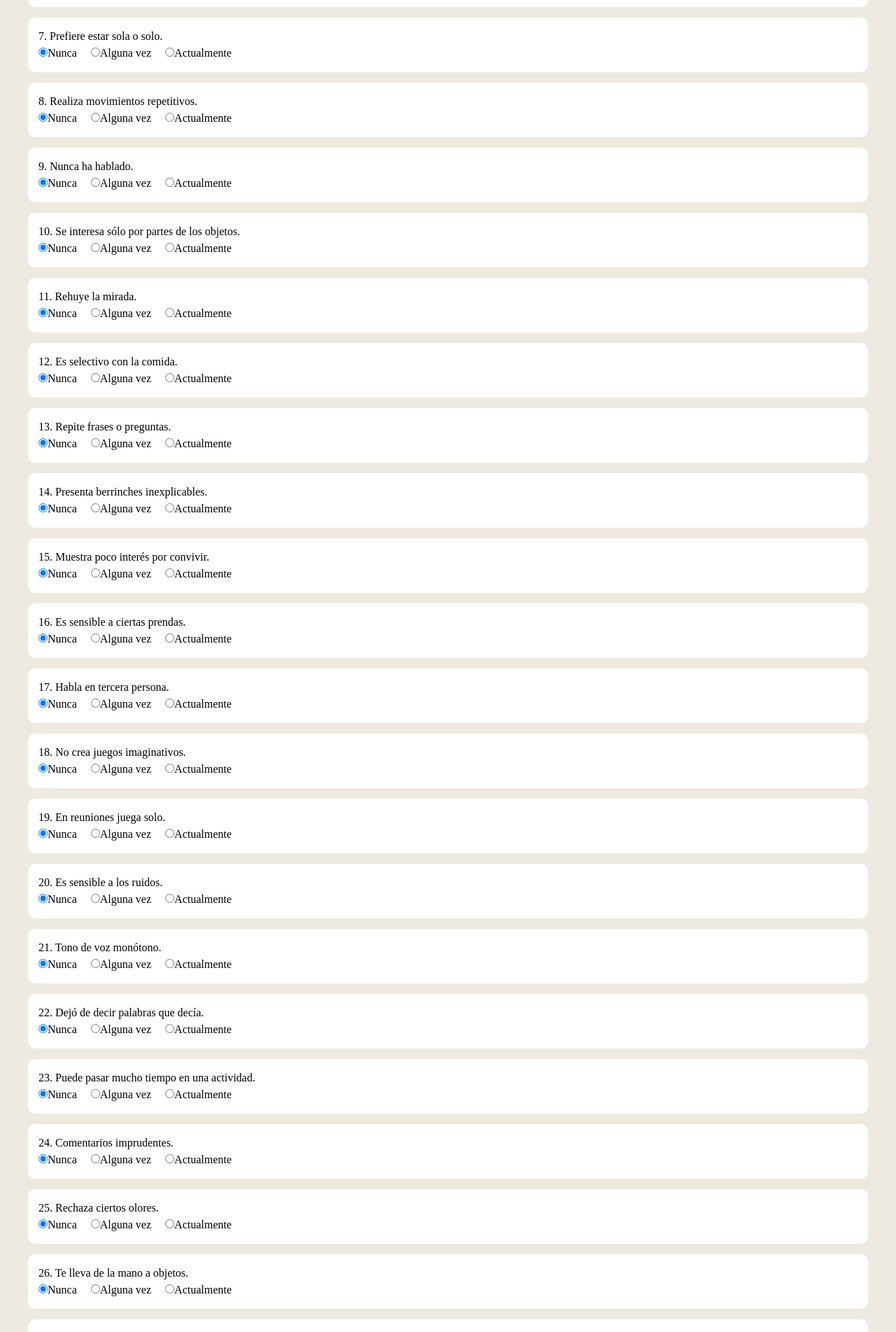
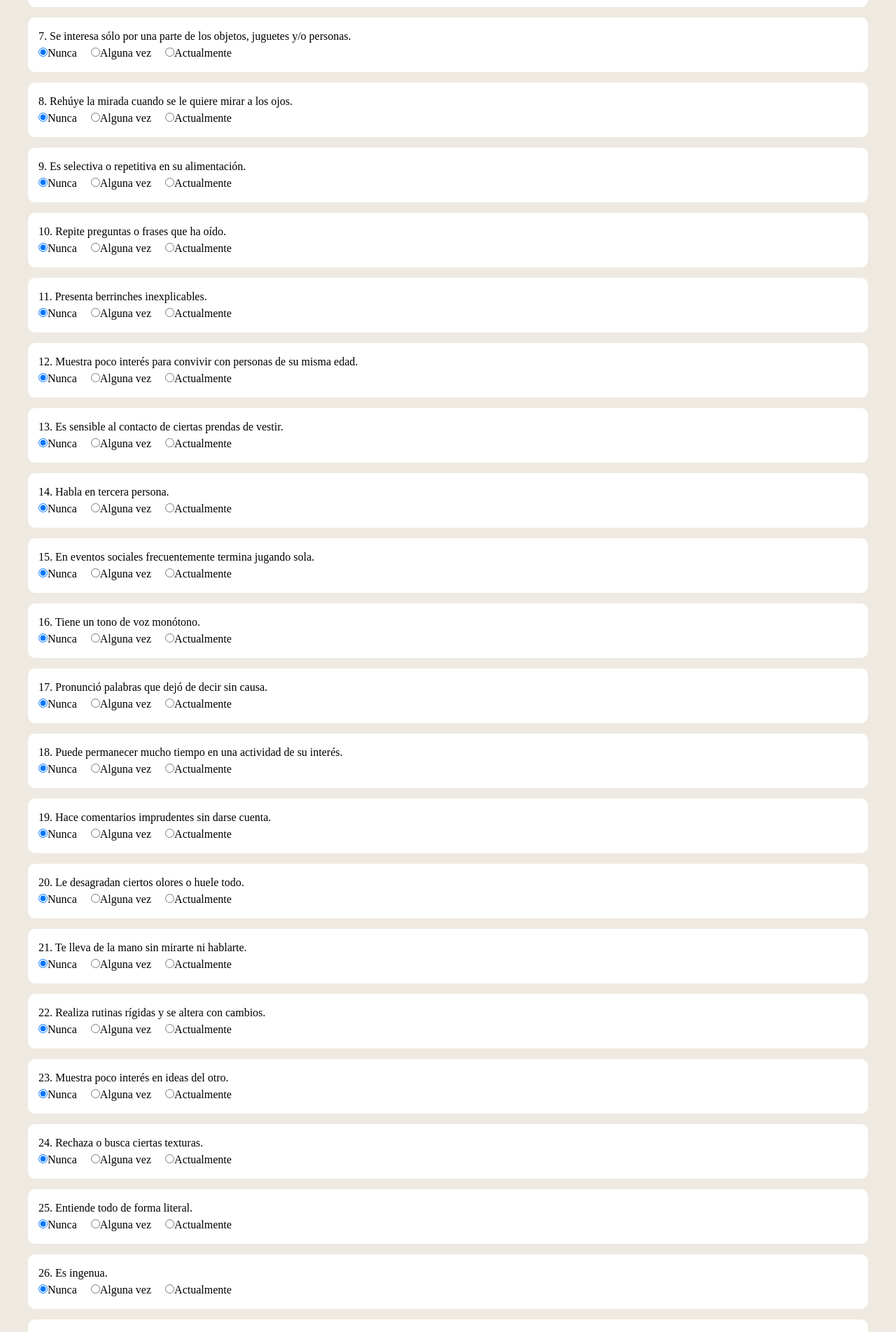
Before and after one commit to diegogiovenile/filtro-de-autismo-casa-tk, a React (Vite) app: page / in a window 1280 px wide. Shown: the part 855-2758 px from the top of the page at 70% size. Built offline with nearby package versions, Linux system fonts and the light colour scheme; the HTML template or start-up script is replaced by a standard one.

Commit message:
actualizacion filtro version nueva

```diff
--- a/src/App.jsx
+++ b/src/App.jsx
@@ -3,47 +3,39 @@ import jsPDF from "jspdf";
 import logo from "./assets/logo.png";
 
 const preguntas = [
-"Generalmente parece no atender cuando se le habla.",
-"Utiliza los juguetes acomodándolos o alineándolos.",
+"Utiliza los juguetes acomodándolos, alineándolos o apilándolos.",
 "Parece interesarse más por los objetos que por las personas.",
-"Ocasionalmente camina de puntas.",
-"Muestra retraso significativo en el lenguaje.",
+"Muestra retraso significativo en la adquisición del lenguaje.",
 "Prefiere jugar con cualquier objeto más que con juguetes.",
-"Prefiere estar sola o solo.",
-"Realiza movimientos repetitivos.",
+"Prefiere estar sola a interactuar o jugar con otros infantes.",
 "Nunca ha hablado.",
-"Se interesa sólo por partes de los objetos.",
-"Rehuye la mirada.",
-"Es selectivo con la comida.",
-"Repite frases o preguntas.",
+"Se interesa sólo por una parte de los objetos, juguetes y/o personas.",
+"Rehúye la mirada cuando se le quiere mirar a los ojos.",
+"Es selectiva o repetitiva en su alimentación.",
+"Repite preguntas o frases que ha oído.",
 "Presenta berrinches inexplicables.",
-"Muestra poco interés por convivir.",
-"Es sensible a ciertas prendas.",
+"Muestra poco interés para convivir con personas de su misma edad.",
+"Es sensible al contacto de ciertas prendas de vestir.",
 "Habla en tercera persona.",
-"No crea juegos imaginativos.",
-"En reuniones juega solo.",
-"Es sensible a los ruidos.",
-"Tono de voz monótono.",
-"Dejó de decir palabras que decía.",
-"Puede pasar mucho tiempo en una actividad.",
-"Comentarios imprudentes.",
-"Rechaza ciertos olores.",
-"Te lleva de la mano a objetos.",
-"Necesita rutinas.",
-"Habla solo de temas de interés.",
-"Rechaza texturas.",
-"Entiende todo literal.",
-"Presta atención a detalles.",
-"Es ingenuo.",
-"Tolerancia al dolor diferente.",
-"Se lleva cosas a la boca.",
-"Usa palabras muy formales.",
-"Aprende letras o números fácilmente.",
-"Usa frases aprendidas.",
-"Dificultad para entender emociones.",
-"Dificultad para dormir.",
-"A veces dice palabras sueltas.",
-"No mide peligros."
+"En eventos sociales frecuentemente termina jugando sola.",
+"Tiene un tono de voz monótono.",
+"Pronunció palabras que dejó de decir sin causa.",
+"Puede permanecer mucho tiempo en una actividad de su interés.",
+"Hace comentarios imprudentes sin darse cuenta.",
+"Le desagradan ciertos olores o huele todo.",
+"Te lleva de la mano sin mirarte ni hablarte.",
+"Realiza rutinas rígidas y se altera con cambios.",
+"Muestra poco interés en ideas del otro.",
+"Rechaza o busca ciertas texturas.",
+"Entiende todo de forma literal.",
+"Es ingenua.",
+"Usa palabras muy formales para su edad.",
+"Tiene facilidad para aprender datos.",
+"Usa frases aprendidas de forma ritual.",
+"Dificultad para interpretar emociones.",
+"Tiene dificultades para dormir.",
+"Dice palabras sueltas sin lenguaje funcional.",
+"No mide riesgos."
 ];
 
 export default function App() {
@@ -58,12 +50,18 @@ nuevas[index]=value;
 setRespuestas(nuevas);
 };
 
-const totalMarcados=respuestas.filter(r=>r!=="nunca").length;
+// 🔥 CÁLCULO CORRECTO
+const actuales = respuestas.filter(r => r === "actual").length;
+const antes = respuestas.filter(r => r === "alguna").length;
 
-const interpretacion = totalMarcados>=15
-? "Posibilidad de pertenecer al espectro autista. Se recomienda valoración diagnóstica."
-: "Menor probabilidad según este filtro.";
+const total = (actuales * 2) + antes;
 
+// 🔥 INTERPRETACIÓN CLÍNICA
+const interpretacion = total >= 28
+? "Existe la posibilidad de que la persona evaluada se encuentre dentro del espectro autista. Se recomienda acudir con un profesional para una evaluación diagnóstica."
+: "El puntaje no sugiere características significativas dentro del espectro autista según este filtro.";
+
+// 📄 PDF PROFESIONAL
 const generarPDF = () => {
 
 const pdf = new jsPDF();
@@ -71,7 +69,7 @@ const pdf = new jsPDF();
 pdf.addImage(logo, "PNG", 80, 10, 50, 30);
 
 pdf.setFontSize(18);
-pdf.text("Filtro Enlace Autismo", 105, 50, {align:"center"});
+pdf.text("Filtro Mexicano del Espectro Autista", 105, 50, {align:"center"});
 
 pdf.setFontSize(12);
 pdf.text(`Nombre: ${nombre}`,20,70);
@@ -81,20 +79,27 @@ const fecha = new Date().toLocaleDateString();
 pdf.text(`Fecha: ${fecha}`,20,90);
 
 pdf.setFontSize(14);
-pdf.text(`Indicadores marcados: ${totalMarcados}`,20,110);
+pdf.text("Resultados:",20,110);
 
 pdf.setFontSize(12);
-pdf.text("Interpretación:",20,130);
+pdf.text(`Actualmente: ${actuales} x 2 = ${actuales * 2}`,20,125);
+pdf.text(`Alguna vez: ${antes} x 1 = ${antes}`,20,135);
 
-pdf.text(interpretacion,20,140,{maxWidth:170});
+pdf.setFontSize(14);
+pdf.text(`Total: ${total} puntos`,20,150);
+
+pdf.setFontSize(12);
+pdf.text("Interpretación:",20,170);
+pdf.text(interpretacion,20,180,{maxWidth:170});
 
 pdf.setFontSize(10);
-pdf.text("Este filtro es una herramienta de detección y no constituye un diagnóstico clínico.",20,180,{maxWidth:170});
+pdf.text("Este instrumento es de detección y no constituye un diagnóstico clínico.",20,210,{maxWidth:170});
 
 pdf.save("resultado_filtro_autismo.pdf");
 
 };
 
+// 💾 GUARDAR RESULTADO
 const guardarResultado = () => {
 
 const resultados = JSON.parse(localStorage.getItem("resultados")) || [];
@@ -103,7 +108,9 @@ const nuevo = {
 nombre,
 edad,
 fecha: new Date().toLocaleDateString(),
-total: totalMarcados,
+total,
+actuales,
+antes,
 resultado: interpretacion
 };
 
@@ -127,7 +134,7 @@ fontFamily:"Montserrat"
 <img src={logo} alt="Casa Terakids" style={{width:"120px"}}/>
 
 <h1 style={{color:"#588094"}}>
-Filtro Enlace Autismo
+Filtro Mexicano del Espectro Autista
 </h1>
 
 <p>
@@ -178,42 +185,33 @@ borderRadius:"10px"
 <div style={{display:"flex",gap:"20px"}}>
 
 <label>
-
 <input
 type="radio"
 name={`q${i}`}
 checked={respuestas[i]==="nunca"}
 onChange={()=>handleChange(i,"nunca")}
 />
-
 Nunca
-
 </label>
 
 <label>
-
 <input
 type="radio"
 name={`q${i}`}
 checked={respuestas[i]==="alguna"}
 onChange={()=>handleChange(i,"alguna")}
 />
-
 Alguna vez
-
 </label>
 
 <label>
-
 <input
 type="radio"
 name={`q${i}`}
 checked={respuestas[i]==="actual"}
 onChange={()=>handleChange(i,"actual")}
 />
-
 Actualmente
-
 </label>
 
 </div>
@@ -231,7 +229,10 @@ borderRadius:"10px"
 
 <h2>Resultado</h2>
 
-<p>Indicadores marcados: <b>{totalMarcados}</b></p>
+<p>Actualmente: <b>{actuales}</b> x2 = {actuales*2}</p>
+<p>Alguna vez: <b>{antes}</b> x1 = {antes}</p>
+
+<p>Total: <b>{total}</b></p>
 
 <p>{interpretacion}</p>
 
@@ -239,8 +240,8 @@ borderRadius:"10px"
 onClick={()=>{
 guardarResultado();
 generarPDF();
-}
-}style={{
+}}
+style={{
 background:"#9BCAD5",
 border:"none",
 padding:"12px 20px",
@@ -248,9 +249,7 @@ borderRadius:"8px",
 cursor:"pointer"
 }}
 >
-
 Descargar PDF
-
 </button>
 
 </div>
```
